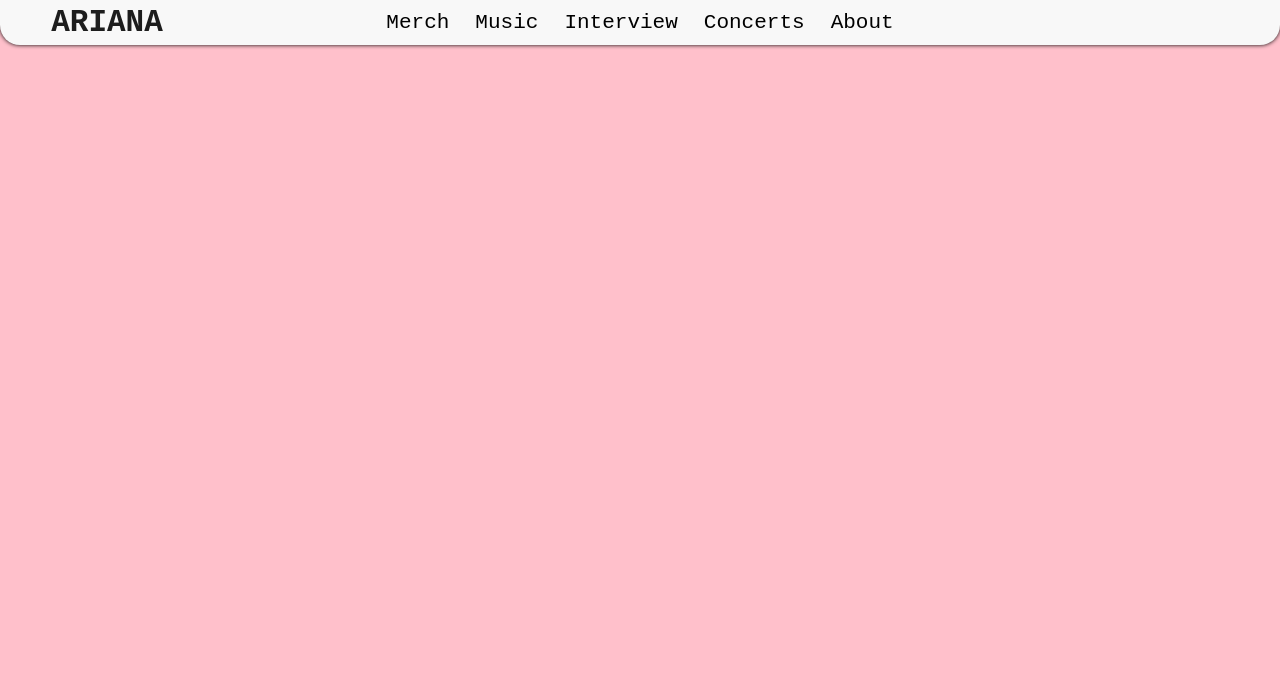
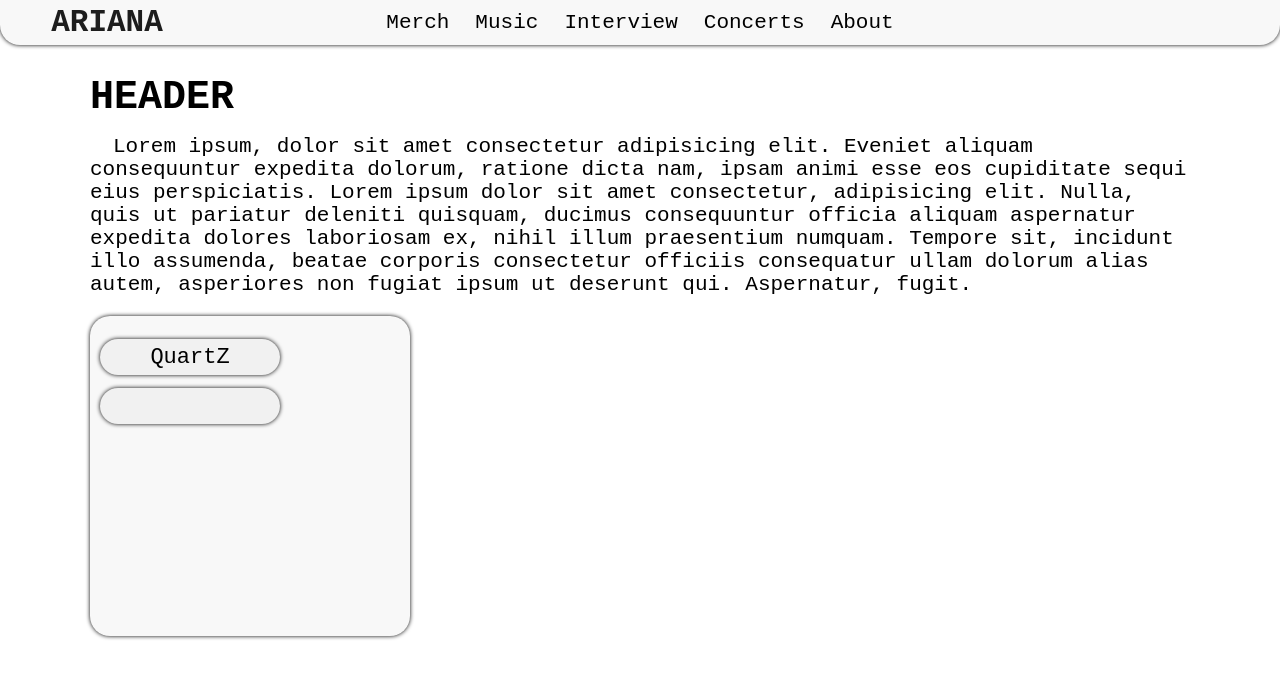
Before and after one commit to waffen-ml/trashcan, a plain HTML site: page trash/quartz/preview.html in a window 1280 px wide. Drawn offline with Linux system fonts and the light colour scheme.

Commit message:
Add files via upload

```diff
--- a/trash/quartz/preview.html
+++ b/trash/quartz/preview.html
@@ -8,6 +8,7 @@
         <title>QUARTZ</title>
     </head>
     <body>
+        <header>
             <div class="qmenu">
                 <h1 class="qtextlogo">ARIANA</h1>
                 <ul id="ul">
@@ -19,10 +20,17 @@
                 </ul>
                 <input type="button" class="qmenubutton">
             </div>
-        <div style="padding:10px 10px;display:none;" class="qblock">
+        </header>
+        <main>
+            <div class="qcontent">
+                <h1 class="qheader">HEADER</h1>
+                <p class="qtext paragraph">Lorem ipsum, dolor sit amet consectetur adipisicing elit. Eveniet aliquam consequuntur expedita dolorum, ratione dicta nam, ipsam animi esse eos cupiditate sequi eius perspiciatis. Lorem ipsum dolor sit amet consectetur, adipisicing elit. Nulla, quis ut pariatur deleniti quisquam, ducimus consequuntur officia aliquam aspernatur expedita dolores laboriosam ex, nihil illum praesentium numquam. Tempore sit, incidunt illo assumenda, beatae corporis consectetur officiis consequatur ullam dolorum alias autem, asperiores non fugiat ipsum ut deserunt qui. Aspernatur, fugit.</p>
+                <div style="padding:10px 10px;" class="qblock">
                     <input type="button" class="qbutton" value="QuartZ">
                     <input type="text" class="qinputfield">
                 </div>
+            </div>
+        </main>
 
         <script src="qscript.js"></script>
     </body>
--- a/trash/quartz/qscript.js
+++ b/trash/quartz/qscript.js
@@ -1,3 +1,4 @@
+var menu = document.getElementsByClassName("qmenu")[0];
 var logo = document.getElementsByClassName("qtextlogo")[0];
 var ul = document.getElementById("ul");
 var mbutton = document.getElementsByClassName("qmenubutton")[0];
@@ -18,6 +19,7 @@ function MenuFromCompact() {
     if(!compact_menu) return;
     compact_menu = false;
     menu_shown = false;
+    menu.style.borderBottomRightRadius = "20px";
     ul.style.animation = "none";
     ul.classList.remove("compacted");
     mbutton.style.visibility = "hidden";
@@ -34,10 +36,12 @@ function Update() {
 mbutton.addEventListener("click",function(ev) {
     if(menu_shown) {
         ul.style.animation = "sidebar-close 0.4s both";
+        menu.style.borderBottomRightRadius = "20px";
         menu_shown = false;
     }
     else {
         ul.style.animation = "sidebar-open 0.4s both";
+        menu.style.borderBottomRightRadius = "0";
         menu_shown = true;
     }
 });
--- a/trash/quartz/quartz.css
+++ b/trash/quartz/quartz.css
@@ -2,7 +2,6 @@ body {
     margin:0;
     padding:0;
     width:100%;
-    background: pink;
     overflow:hidden;
 }
 
@@ -63,6 +62,10 @@ body {
 
     display:flex;
     align-items: center;
+
+    transition:border-bottom-right-radius .4s;
+
+    z-index:5;
 }
 
 .qmenu ul {
@@ -87,7 +90,7 @@ ul.compacted {
     padding:10px 15px;
     height:auto;
     border-bottom-left-radius: 20px;
-    z-index:-1;
+
 }
 
 @keyframes sidebar-open {
@@ -149,3 +152,33 @@ ul.compacted li:not(:first-child) {
     background-position: center;
     visibility: hidden;
 }
+
+main {
+    padding:15px 27px;
+}
+
+
+.qheader {
+    font:bold 40px monospace;
+    margin-top:15px;
+    margin-bottom:10px;
+}
+
+.qtext {
+    font:normal 21px monospace;
+    margin: 0;
+}
+
+.paragraph {
+    margin-top:15px;
+    margin-bottom:20px;
+    text-indent: 23px;
+}
+
+.qcontent {
+    position:relative;
+    left:50%;
+    transform:translate(-50%);
+    width:100%;
+    max-width:1100px;
+}
```
Lines whose indentation alone changed are shown as unchanged.
